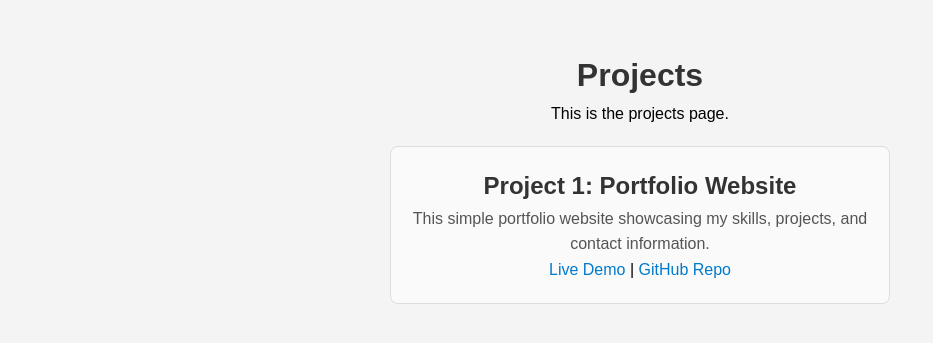
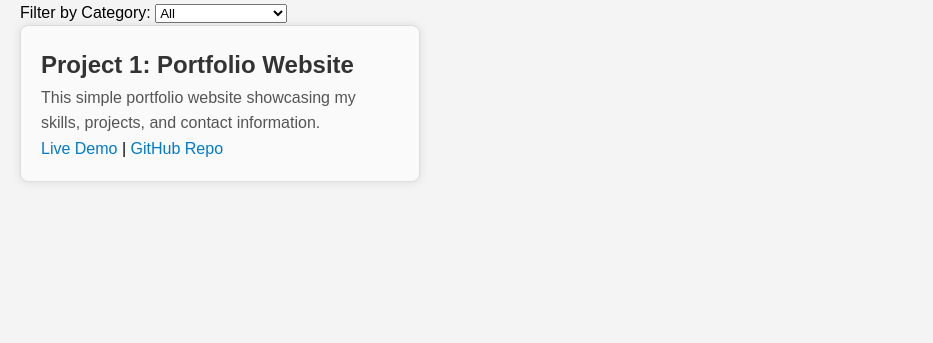
Before and after one commit to loveSand/Portfolio, a PHP site: page /pages/projects.php in a window 1280 px wide. Shown: the part 66-409 px from the top of the page, without its empty margins (0-933 px from the left). Run offline with PHP 8.4, Linux system fonts and the light colour scheme.

Commit message:
upadates

```diff
--- a/assets/css/style.css
+++ b/assets/css/style.css
@@ -38,7 +38,8 @@ nav ul li a {
     text-decoration: none;
 }
 
-/*Section styling*/
+/*Page styling*/
+/*home page*/
 #home {
     text-align: center;
     margin-top: 50px;
@@ -57,6 +58,7 @@ nav ul li a {
     margin: 0 auto;
 }
 
+/*skill page*/
 #skills {
     text-align: center;
     margin-top: 50px;
@@ -78,6 +80,7 @@ nav ul li a {
     font-size: 1.1rem;
 }
 
+/*project page*/
 #projects {
     text-align: center;
     margin-top: 50px;
@@ -91,9 +94,8 @@ nav ul li a {
 .project-card {
     border: 1px solid #ddd;
     padding: 20px;
-    margin: 20px auto;
-    max-width: 500px;
     border-radius: 8px;
+    box-shadow: 0 0 10px rgba(0, 0, 0, 0.1);
     background-color: #fafafa;
 }
 
@@ -116,6 +118,13 @@ nav ul li a {
     text-decoration: underline;
 }
 
+.project-grid {
+    display: grid;
+    grid-template-columns: repeat(2, 1fr);
+    gap: 20px;
+}
+
+/*about page*/
 #about {
     text-align: center;
     margin-top: 50px;
@@ -134,6 +143,7 @@ nav ul li a {
     margin-top: 10px;
 }
 
+/*contact page*/
 #contact {
     text-align: center;
     margin-top: 50px;
@@ -197,6 +207,13 @@ button:hover {
     transform: translateY(0);
 }
 
+/*grid layout for project*/
+@media (min-width: 768px) {
+    .project-grid {
+        grid-template-columns: repeat(3, 1fr);
+    }
+}
+
 /*responsive*/
 @media (max-width: 768px) {
     body {
--- a/assets/js/main.js
+++ b/assets/js/main.js
@@ -6,6 +6,22 @@ document.querySelectorAll('a[href^="#"]').forEach(anchor => {
             behaviour: "smooth"
         });
     });
+});
+
+// script for project filtering
+const categoryFilter = document.getElementsById('category-filter');
+const projectGrid = document.getElementById('project-grid');
+const projectCards = projectGrid.children;
+
+categoryFilter.addEventListener('change', (e) => {
+    const selectedCategory = e.target.value;
+    for (const project of projectCards) {
+        if (selectedCategory === 'all' || project.dataset.category === selectedCategory) {
+            project.style.display = 'block';
+        } else {
+            project.style.display = 'none';
+        }
+    }
 });
 
 // form validation script
--- a/components/header.php
+++ b/components/header.php
@@ -5,13 +5,13 @@
     <meta name="viewport" content="width=device-width, initial-scale=1.0">
     <title>Personal Portfolio</title>
     <link rel="stylesheet" href="../assets/css/style.css">
-    <link rel="icon" href="../assets/imgs/sandCastle.png" type="image/x-icon">
+    <link rel="icon" href="../assets/imgs/profile/sandCastle.png" type="image/x-icon">
 </head>
 <body>
 <header>
     <nav>
         <ul>
-            <li><a href="../pages/home.php">Home</a></li>
+            <li><a href="/index.php">Home</a></li>
             <li><a href="../pages/skills.php">Skills</a></li>
             <li><a href="../pages/projects.php">Projects</a></li>
             <li><a href="../pages/about.php">About me</a></li>
--- a/index.php
+++ b/index.php
@@ -1,5 +1,5 @@
-<?php include('components/header.php');?>
+<?php include ('components/header.php');?>
 
-<?php include('pages/home.php');?>
+<?php include ('pages/home.php');?>
 
-<?php include('components/footer.php');?>
+<?php include ('components/footer.php');?>
--- a/pages/projects.php
+++ b/pages/projects.php
@@ -1,15 +1,23 @@
 <?php include ('../components/header.php');?>
 
-<section id="projects">
-    <h2>Projects</h2>
-    <p>This is the projects page.</p>
-    <div class="project-card">
+<div class="filter-container">
+    <label for="category-filter">Filter by Category:</label>
+    <select name="category-filter" id="category-filter">
+        <option value="all">All</option>
+        <option value="web-development">Web Development</option>
+        <option value="design">Design</option>
+        <option value="miscellaneous">Miscellaneous</option>
+    </select>
+</div>
+
+<div class="project-grid" id="project-grid">
+    <div class="project-card" data-category="web-development">
         <h3>Project 1: Portfolio Website</h3>
         <p>This simple portfolio website showcasing my skills, projects, and contact information.</p>
         <a href="#">Live Demo</a> | <a href="#">GitHub Repo</a>
     </div>
     <!--I'll add more here later-->
-</section>
+</div>
 
 
 <?php include ('../components/footer.php');?>
```
Also changed, not shown: pages/home.php (+4 -9 lines), assets/imgs/profile/sandCastle.png (renamed from assets/imgs/sandCastle.png).
